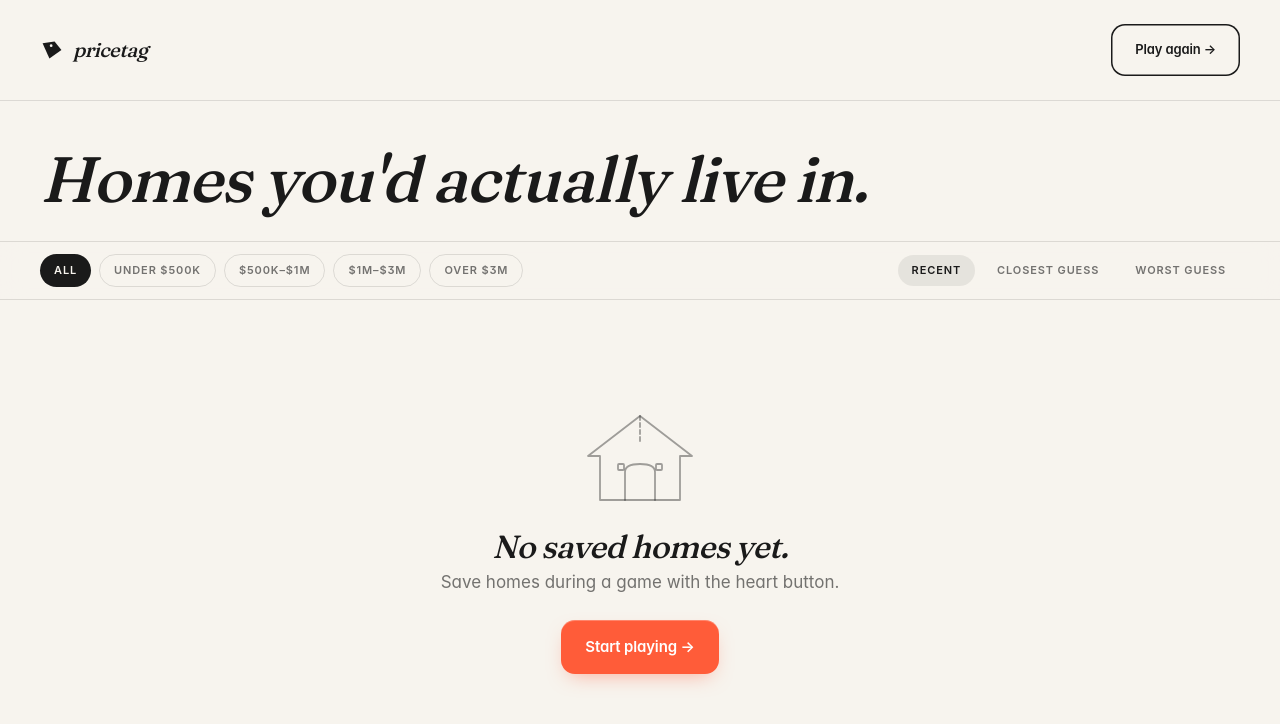
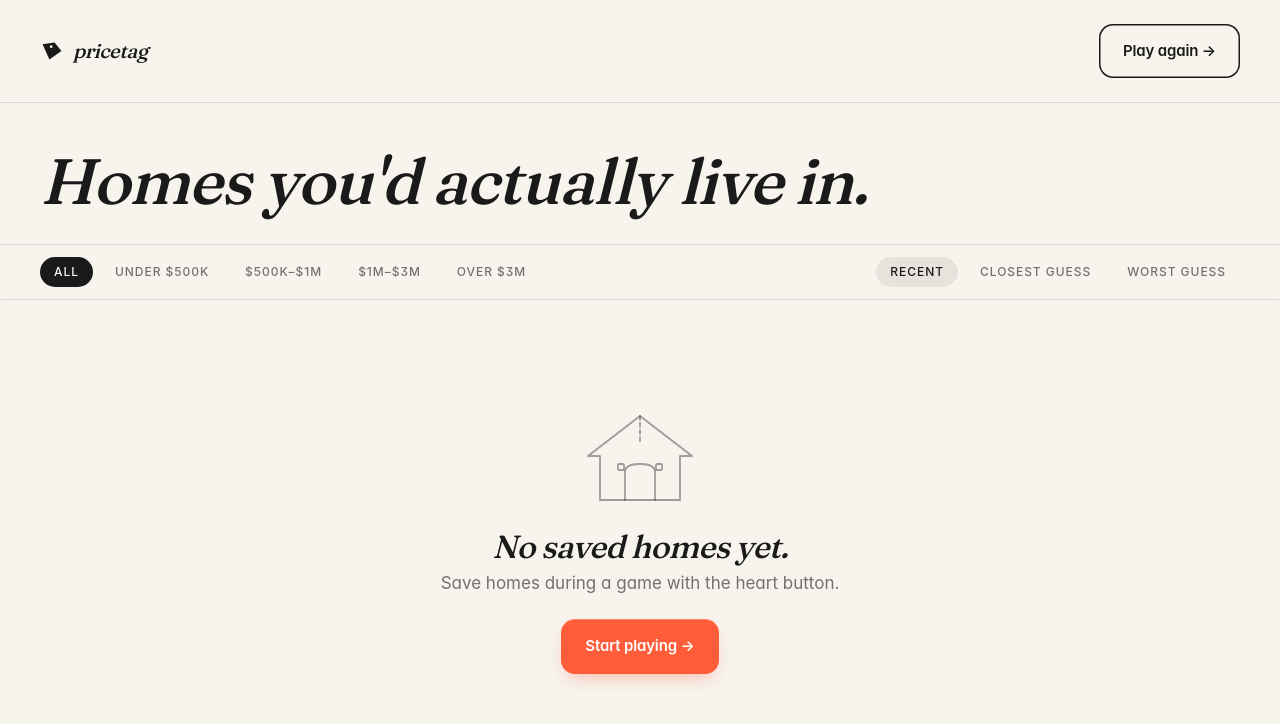
Before and after one commit to joethefisher/guesstheprice, a Next.js app: page /saved in a window 1280 px wide. Shown: the top 724 px of the page. Built offline with nearby package versions, Linux system fonts and the light colour scheme; a web font is replaced by a local one.

Commit message:
style: migrate saved page to Tailwind utilities

```diff
--- a/src/app/saved/page.tsx
+++ b/src/app/saved/page.tsx
@@ -83,56 +83,37 @@ export default function SavedPage() {
   ];
 
   return (
-    <div className="min-h-screen" style={{ background: "var(--paper)" }}>
+    <div className="min-h-screen bg-paper">
       {/* Header */}
-      <header
-        className="flex items-center justify-between px-10 py-6"
-        style={{ borderBottom: "1px solid var(--rule)" }}
-      >
+      <header className="flex items-center justify-between px-10 py-6 border-b border-rule">
         <Wordmark size={20} />
-        <button className="btn btn-secondary" style={{ fontSize: "var(--text-sm)" }} onClick={() => router.push("/play")}>
+        <button className="btn btn-secondary text-sm" onClick={() => router.push("/play")}>
           Play again →
         </button>
       </header>
 
       {/* Display headline */}
-      <div style={{ padding: "48px 40px 32px" }}>
-        <h1
-          className="display m-0"
-          style={{ fontSize: "clamp(40px,5vw,72px)", color: "var(--ink)" }}
-        >
+      <div className="px-10 pt-12 pb-8">
+        <h1 className="display m-0 text-ink" style={{ fontSize: "clamp(40px,5vw,72px)" }}>
           Homes you'd actually live in.
         </h1>
       </div>
 
       {/* Sticky filter rail */}
       <div
-        className="sticky top-0 z-10 flex items-center justify-between px-10 py-3 gap-6"
-        style={{
-          background: "rgba(247,244,238,0.92)",
-          backdropFilter: "blur(12px)",
-          borderTop: "1px solid var(--rule)",
-          borderBottom: "1px solid var(--rule)",
-        }}
+        className="sticky top-0 z-10 flex items-center justify-between px-10 py-3 gap-6 bg-paper-95 border-y border-rule"
+        style={{ backdropFilter: "blur(12px)" }}
       >
         <div className="flex gap-2">
           {PRICE_FILTERS.map((f) => (
             <button
               key={f.key}
               onClick={() => setPriceFilter(f.key)}
-              className="caption"
-              style={{
-                padding: "7px 14px",
-                borderRadius: 999,
-                fontSize: "var(--text-xs)",
-                fontWeight: 600,
-                letterSpacing: "0.08em",
-                background: priceFilter === f.key ? "var(--ink)" : "transparent",
-                color: priceFilter === f.key ? "var(--paper)" : "var(--ink-mute)",
-                border: priceFilter === f.key ? "none" : "1.5px solid var(--rule)",
-                transition: "all 200ms cubic-bezier(0.32,0.72,0,1)",
-                cursor: "pointer",
-              }}
+              className={`caption px-3.5 py-[7px] rounded-pill text-xs font-semibold tracking-[0.08em] cursor-pointer transition-all duration-200 ${
+                priceFilter === f.key
+                  ? "bg-ink text-paper border-none"
+                  : "bg-transparent text-ink-mute border-[1.5px] border-rule"
+              }`}
             >
               {f.label}
             </button>
@@ -144,19 +125,9 @@ export default function SavedPage() {
             <button
               key={s.key}
               onClick={() => setSort(s.key)}
-              className="caption"
-              style={{
-                padding: "7px 14px",
-                borderRadius: 999,
-                fontSize: "var(--text-xs)",
-                fontWeight: 600,
-                letterSpacing: "0.08em",
-                background: sort === s.key ? "rgba(26,26,26,0.08)" : "transparent",
-                color: sort === s.key ? "var(--ink)" : "var(--ink-mute)",
-                border: "none",
-                transition: "all 200ms cubic-bezier(0.32,0.72,0,1)",
-                cursor: "pointer",
-              }}
+              className={`caption px-3.5 py-[7px] rounded-pill text-xs font-semibold tracking-[0.08em] border-none cursor-pointer transition-all duration-200 ${
+                sort === s.key ? "bg-ink-08 text-ink" : "bg-transparent text-ink-mute"
+              }`}
             >
               {s.label}
             </button>
@@ -165,17 +136,12 @@ export default function SavedPage() {
       </div>
 
       {/* Content */}
-      <div style={{ padding: "28px 40px" }}>
+      <div className="px-10 py-7">
         {filtered.length === 0 ? (
           <EmptyState onPlay={() => router.push("/play")} />
         ) : (
           /* 3-column CSS masonry */
-          <div
-            style={{
-              columnCount: 3,
-              columnGap: 20,
-            }}
-          >
+          <div style={{ columnCount: 3, columnGap: 20 }}>
             {filtered.map((home, i) => (
               <motion.div
                 key={home.listingId}
@@ -183,26 +149,15 @@ export default function SavedPage() {
                 animate={{ opacity: 1, y: 0 }}
                 transition={{ duration: 0.35, delay: i * 0.04, ease: [0.32, 0.72, 0, 1] }}
                 whileHover={{ y: -3 }}
-                style={{
-                  breakInside: "avoid",
-                  marginBottom: 20,
-                  background: "var(--paper)",
-                  border: "1px solid var(--rule)",
-                  borderRadius: 18,
-                  overflow: "hidden",
-                  boxShadow: "0 1px 0 var(--rule), 0 8px 24px -16px rgba(0,0,0,0.18)",
-                  cursor: "pointer",
-                  transition: "transform 280ms cubic-bezier(0.32,0.72,0,1), box-shadow 280ms cubic-bezier(0.32,0.72,0,1)",
-                }}
+                className="mb-5 bg-paper border border-rule rounded-5 overflow-hidden shadow-card cursor-pointer transition-[transform,box-shadow] duration-[280ms]"
+                style={{ breakInside: "avoid" }}
               >
                 {/* Photo */}
                 <div
+                  className="relative bg-cover bg-center"
                   style={{
-                    position: "relative",
                     height: CARD_HEIGHTS[i % CARD_HEIGHTS.length],
                     backgroundImage: `url(${home.photoUrl})`,
-                    backgroundSize: "cover",
-                    backgroundPosition: "center",
                   }}
                 >
                   {/* Accuracy badge */}
@@ -212,19 +167,8 @@ export default function SavedPage() {
                   {/* Heart */}
                   <button
                     onClick={() => handleRemove(home.listingId)}
-                    className="absolute top-3 right-3"
-                    style={{
-                      width: 32,
-                      height: 32,
-                      borderRadius: 999,
-                      background: "rgba(26,26,26,0.55)",
-                      backdropFilter: "blur(8px)",
-                      border: "none",
-                      cursor: "pointer",
-                      display: "grid",
-                      placeItems: "center",
-                      color: "var(--accent)",
-                    }}
+                    className="absolute top-3 right-3 w-8 h-8 rounded-pill bg-ink-55 border-none cursor-pointer grid place-items-center text-accent"
+                    style={{ backdropFilter: "blur(8px)" }}
                     aria-label="Remove from saved"
                   >
                     <Icon.Heart filled size={14} />
@@ -232,25 +176,22 @@ export default function SavedPage() {
                 </div>
 
                 {/* Card content */}
-                <div style={{ padding: "14px 16px 16px" }}>
-                  <div
-                    className="display tnum"
-                    style={{ fontSize: "var(--text-lg)", color: "var(--ink)", marginBottom: 4 }}
-                  >
+                <div className="px-4 pt-3.5 pb-4">
+                  <div className="display tnum text-lg text-ink mb-1">
                     {formatPrice(home.actualPrice)}
                   </div>
-                  <div style={{ fontWeight: 600, fontSize: "var(--text-sm)", marginBottom: 2 }}>
+                  <div className="font-semibold text-sm mb-0.5">
                     {home.neighborhood ?? home.city}
                   </div>
-                  <div className="tnum" style={{ fontSize: "var(--text-sm)", color: "var(--ink-mute)" }}>
+                  <div className="tnum text-sm text-ink-mute">
                     {home.city}, {home.state}
                   </div>
 
                   <hr className="hairline my-3" />
 
-                  <div className="tnum" style={{ fontSize: "var(--text-sm)", color: "var(--ink-mute)" }}>
+                  <div className="tnum text-sm text-ink-mute">
                     You guessed{" "}
-                    <span style={{ fontWeight: 600, color: "var(--ink)" }}>
+                    <span className="font-semibold text-ink">
                       {formatPrice(home.guess)}
                     </span>
                   </div>
@@ -277,18 +218,15 @@ function EmptyState({ onPlay }: { onPlay: () => void }) {
       </svg>
 
       <div className="text-center">
-        <h2
-          className="display m-0 mb-2"
-          style={{ fontSize: "var(--text-2xl)", color: "var(--ink)" }}
-        >
+        <h2 className="display m-0 mb-2 text-2xl text-ink">
           No saved homes yet.
         </h2>
-        <p style={{ color: "var(--ink-mute)", fontSize: "var(--text-md)", margin: 0 }}>
+        <p className="text-ink-mute text-md m-0">
           Save homes during a game with the heart button.
         </p>
       </div>
 
-      <button onClick={onPlay} className="btn btn-primary" style={{ fontSize: "var(--text-base)" }}>
+      <button onClick={onPlay} className="btn btn-primary text-base">
         Start playing →
       </button>
     </div>
```
